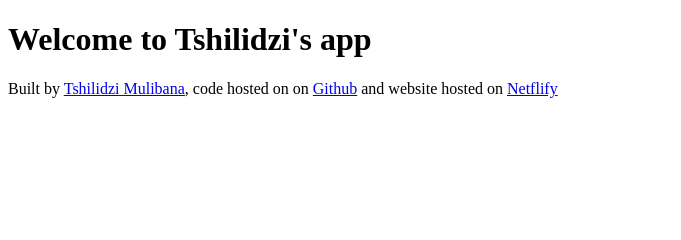
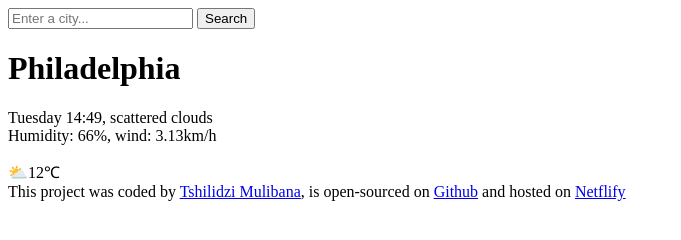
Before and after one commit to Chichiprecious1/The-weather-app, a plain HTML site: page index.html in a window 1280 px wide. Shown: the whole page, without its empty margins (0-681 px from the left). Drawn offline with Linux system fonts and the light colour scheme.

Commit message:
added the HTML to the project

```diff
--- a/index.html
+++ b/index.html
@@ -6,18 +6,34 @@
     <title>Tshilidzi's app</title>
   </head>
   <body>
-    <h1>Welcome to Tshilidzi's app</h1>
+    <header>
+      <form>
+        <input type="search" placeholder="Enter a city..." required />
+        <input type="submit" value="Search" />
+      </form>
+    </header>
+    <main>
+      <div>
+        <h1>Philadelphia</h1>
+        <p>
+          Tuesday 14:49, scattered clouds
+          <br />
+          Humidity: 66%, wind: 3.13km/h
+        </p>
+      </div>
+      <div>⛅12℃</div>
+    </main>
     <footer>
-      Built by
+      This project was coded by
       <a href="https://github.com/Chichiprecious1" target="_blank"
         >Tshilidzi Mulibana</a
-      >, code hosted on on
+      >, is open-sourced on
       <a
         href="https://github.com/Chichiprecious1?tab=repositories"
         target="_black"
         >Github</a
       >
-      and website hosted on
+      and hosted on
       <a href="https://digitalsolutionhubs.com/" target="_blank  "> Netflify</a>
     </footer>
   </body>
```
